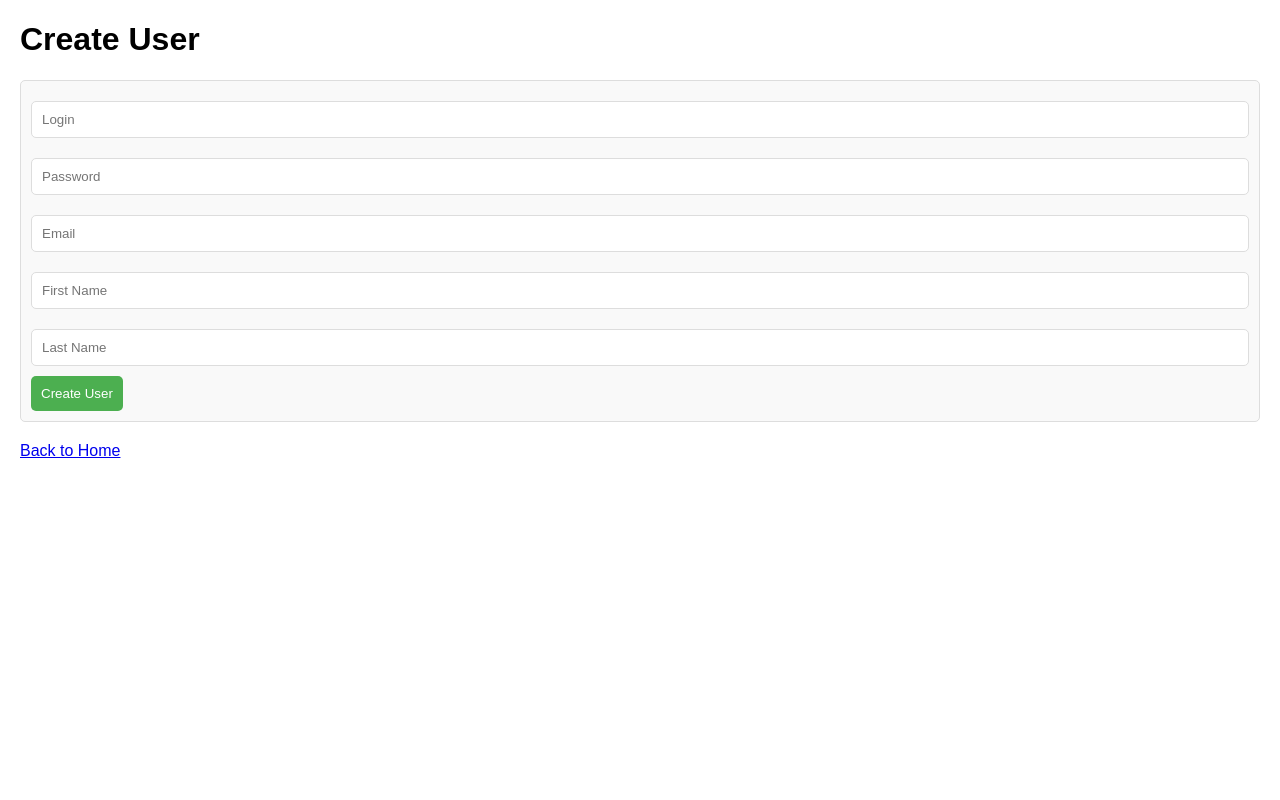
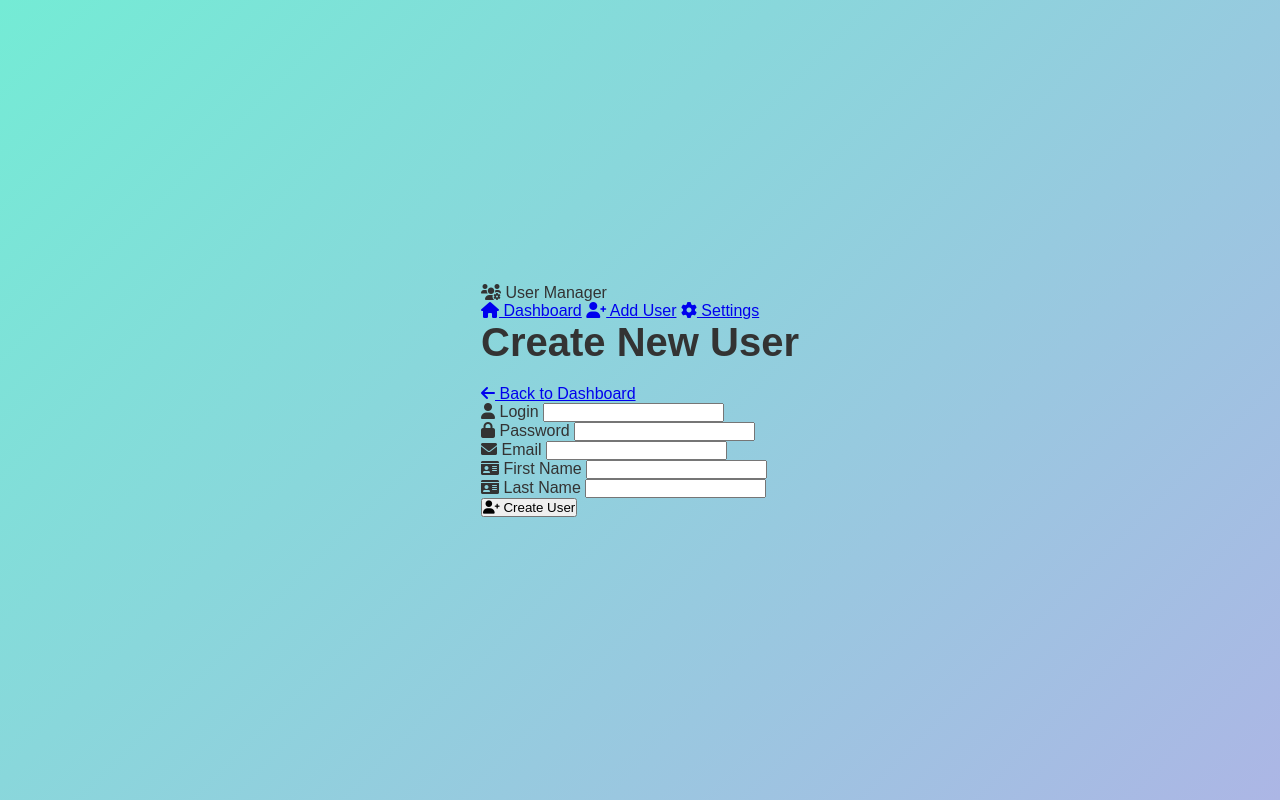
Before and after one commit to Mohammed-Hammouche/classes-php, a PHP site: page /create_user.php in a window 1280 px wide. Run offline with PHP 8.4, Linux system fonts and the light colour scheme.

Commit message:
Update create_user.php

```diff
--- a/create_user.php
+++ b/create_user.php
@@ -1,6 +1,9 @@
 <?php
 require 'db_conn.php';
 require 'User.php';
+
+$message = '';
+$messageType = '';
 
 if ($_SERVER['REQUEST_METHOD'] == 'POST') {
     $login = $_POST['login'] ?? null;
@@ -9,16 +12,31 @@ if ($_SERVER['REQUEST_METHOD'] == 'POST') {
     $firstname = $_POST['firstname'] ?? null;
     $lastname = $_POST['lastname'] ?? null;
 
-    // Ensure all fields are provided
     if ($login && $password && $email && $firstname && $lastname) {
         $user = new User($login, $password, $email, $firstname, $lastname);
-        if ($user->create($conn)) {
-            echo "<p>User created successfully!</p>";
-        } else {
-            echo "<p>Failed to create user.</p>";
+        $result = $user->create($conn);
+
+        switch ($result) {
+            case 'success':
+                $message = "User created successfully!";
+                $messageType = "success";
+                break;
+            case 'email_exists':
+                $message = "This email address is already registered. Please use a different email.";
+                $messageType = "error";
+                break;
+            case 'login_exists':
+                $message = "This username is already taken. Please choose a different one.";
+                $messageType = "error";
+                break;
+            default:
+                $message = "Failed to create user. Please try again.";
+                $messageType = "error";
+                break;
         }
     } else {
-        echo "<p>All fields are required!</p>";
+        $message = "All fields are required!";
+        $messageType = "error";
     }
 }
 ?>
@@ -27,26 +45,95 @@ if ($_SERVER['REQUEST_METHOD'] == 'POST') {
 <html lang="en">
 <head>
     <meta charset="UTF-8">
+    <meta name="viewport" content="width=device-width, initial-scale=1.0">
     <title>Create User</title>
-    <style>
-        body { font-family: Arial, sans-serif; margin: 20px; }
-        form { margin-bottom: 20px; padding: 10px; border: 1px solid #ddd; border-radius: 5px; background-color: #f9f9f9; }
-        input[type="text"], input[type="email"], input[type="password"] { width: calc(100% - 22px); padding: 10px; margin: 10px 0; border: 1px solid #ddd; border-radius: 5px; }
-        input[type="submit"] { background-color: #4CAF50; color: white; border: none; padding: 10px; cursor: pointer; border-radius: 5px; }
-        input[type="submit"]:hover { background-color: #45a049; }
-    </style>
+    <link rel="stylesheet" href="https://cdnjs.cloudflare.com/ajax/libs/font-awesome/6.0.0/css/all.min.css">
+    <link rel="stylesheet" href="styles.css">
 </head>
 <body>
-    <h1>Create User</h1>
-    <form method="post" action="">
-        <input type="text" name="login" placeholder="Login" required>
-        <input type="password" name="password" placeholder="Password" required>
-        <input type="email" name="email" placeholder="Email" required>
-        <input type="text" name="firstname" placeholder="First Name" required>
-        <input type="text" name="lastname" placeholder="Last Name" required>
-        <input type="submit" value="Create User">
-    </form>
+    <div class="dashboard-container">
+        <div class="sidebar">
+            <div class="logo">
+                <i class="fas fa-users-cog"></i>
+                <span>User Manager</span>
+            </div>
+            <nav>
+                <a href="index.php"><i class="fas fa-home"></i> Dashboard</a>
+                <a href="create_user.php" class="active"><i class="fas fa-user-plus"></i> Add User</a>
+                <a href="#"><i class="fas fa-cog"></i> Settings</a>
+            </nav>
+        </div>
 
-    <a href="index.php">Back to Home</a>
+        <main class="main-content">
+            <header class="dashboard-header">
+                <h1>Create New User</h1>
+                <div class="header-actions">
+                    <a href="index.php" class="btn-primary">
+                        <i class="fas fa-arrow-left"></i> Back to Dashboard
+                    </a>
+                </div>
+            </header>
+
+            <?php if ($message): ?>
+                <div class="message-card <?php echo $messageType; ?>">
+                    <i class="fas <?php echo $messageType === 'success' ? 'fa-check-circle' : 'fa-exclamation-circle'; ?>"></i>
+                    <p><?php echo $message; ?></p>
+                </div>
+            <?php endif; ?>
+
+            <div class="form-card">
+                <form method="post" action="" class="create-user-form">
+                    <div class="form-group">
+                        <label for="login">
+                            <i class="fas fa-user"></i> Login
+                        </label>
+                        <input type="text" id="login" name="login" class="form-control" required>
+                    </div>
+
+                    <div class="form-group">
+                        <label for="password">
+                            <i class="fas fa-lock"></i> Password
+                        </label>
+                        <input type="password" id="password" name="password" class="form-control" required>
+                    </div>
+
+                    <div class="form-group">
+                        <label for="email">
+                            <i class="fas fa-envelope"></i> Email
+                        </label>
+                        <input type="email" id="email" name="email" class="form-control" required>
+                    </div>
+
+                    <div class="form-group">
+                        <label for="firstname">
+                            <i class="fas fa-id-card"></i> First Name
+                        </label>
+                        <input type="text" id="firstname" name="firstname" class="form-control" required>
+                    </div>
+
+                    <div class="form-group">
+                        <label for="lastname">
+                            <i class="fas fa-id-card"></i> Last Name
+                        </label>
+                        <input type="text" id="lastname" name="lastname" class="form-control" required>
+                    </div>
+
+                    <div class="form-actions">
+                        <button type="submit" class="btn-submit">
+                            <i class="fas fa-user-plus"></i> Create User
+                        </button>
+                    </div>
+                </form>
+            </div>
+        </main>
+    </div>
+
+    <script>
+        // Add animation to form elements
+        document.querySelectorAll('.form-group').forEach((group, index) => {
+            group.style.animationDelay = `${index * 0.1}s`;
+            group.classList.add('fade-in');
+        });
+    </script>
 </body>
 </html>
```
